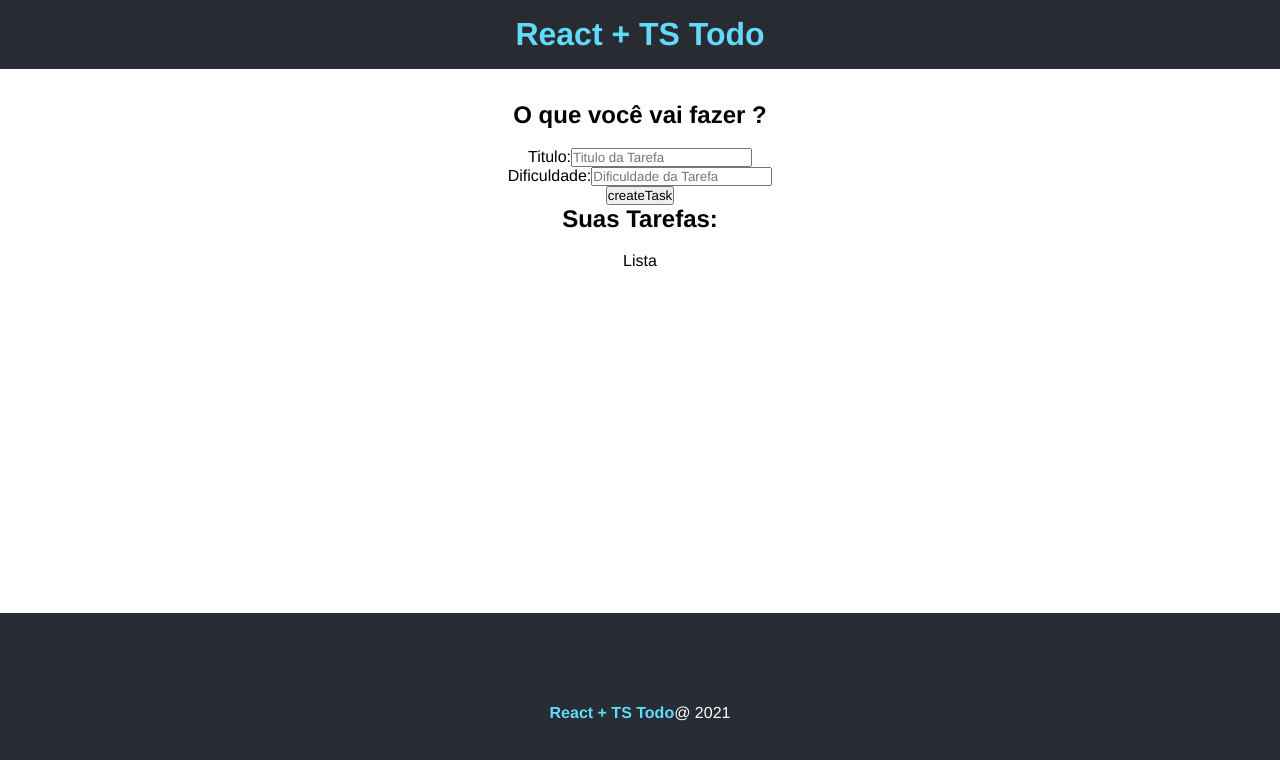
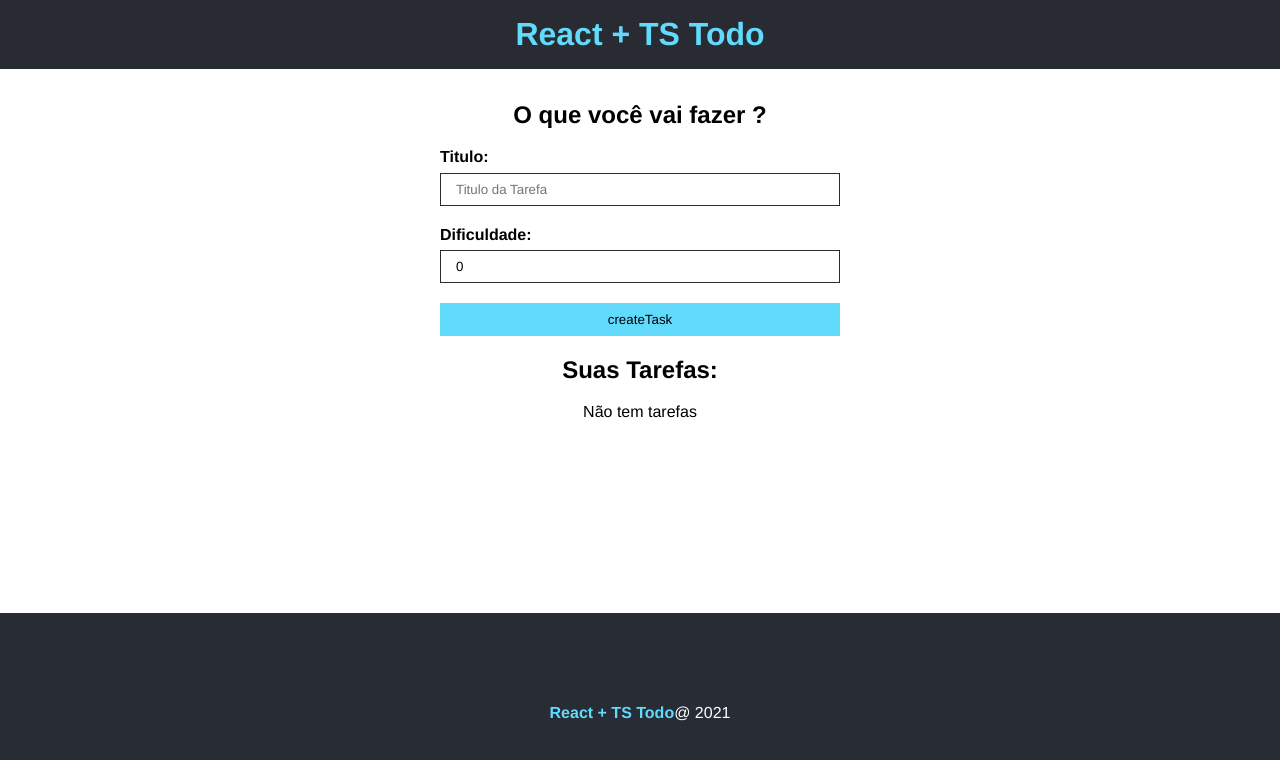
Before and after one commit to eduardoecsousa/Project_todo_list, a React (Create React App) app: page / in a window 1280 px wide. Shown: the top 760 px of the page. Built offline with nearby package versions, Linux system fonts and the light colour scheme.

Commit message:
ajustado fomulario e implementado a logica de lista

```diff
--- a/src/App.tsx
+++ b/src/App.tsx
@@ -1,22 +1,26 @@
-import React from 'react';
+import React, { useState } from 'react';
 import Footer from './components/footer/Footer';
 import Header from './components/header/Header';
 import styles from './App.module.css';
 import TaskForm from './components/form/TaskForm';
 import TaskList from './components/list/TaskList';
+import { ITask } from './interface/task';
 
 function App() {
+
+  const [taskList, setTaskList] = useState<ITask[]>([]);
+
   return (
     <div>
       <Header />
       <main className={styles.main}>
         <div>
           <h2>O que você vai fazer ?</h2>
-          <TaskForm btnText="createTask"/>
+          <TaskForm btnText="createTask" taskList={taskList} setTaskList={setTaskList} />
         </div>
         <div>
           <h2>Suas Tarefas:</h2>
-          <TaskList />
+          <TaskList taskList={taskList} />
         </div>
       </main>
       <Footer />
--- a/src/components/form/TaskForm.module.css
+++ b/src/components/form/TaskForm.module.css
@@ -0,0 +1,37 @@
+.form {
+  display: flex;
+  flex-direction: column;
+  max-width: 400px;
+  margin: 0 auto;
+}
+
+.form input {
+  padding: 8px 15px;
+  margin-bottom: 1.5em;
+  border-radius: 0;
+  border: 1px solid #282c34;
+}
+
+.form input[type="submit"] {
+  background-color: #61dafb;
+  border: 1px solid #61dafb;
+  color: #000;
+  transition: .5s;
+  cursor: pointer;
+}
+
+.form input[type="submit"]:hover {
+  background-color: #fff;
+  border-color: #282c34;
+}
+
+.input_container {
+  display: flex;
+  flex-direction: column;
+  text-align: left;
+}
+
+.input_container label {
+  font-weight: bold;
+  margin-bottom: 0.4em;
+}
--- a/src/components/form/TaskForm.tsx
+++ b/src/components/form/TaskForm.tsx
@@ -1,19 +1,61 @@
-import React from 'react';
+import React, { useState, ChangeEvent, FormEvent, useEffect } from 'react';
+import style from './TaskForm.module.css';
+import { ITask } from '../../interface/task';
+
 
 type Props = {
   btnText: string;
+  taskList: ITask[];
+  setTaskList?: React.Dispatch<React.SetStateAction<ITask[]>>;
 }
 
-const TaskForm = ({btnText}: Props) => {
+const TaskForm = ({btnText, taskList, setTaskList}: Props) => {
+
+  const [id, setId] = useState<number>(0);
+  const [title, setTitle] = useState<string>('');
+  const [difficulty, setDifficulty] = useState<number>(0);
+
+  const addTaskHandler = (e: FormEvent<HTMLFormElement>) => {
+    e.preventDefault();
+    const id = Math.floor(Math.random() * 1000);
+
+    const newTask: ITask = {id, title, difficulty }
+
+    setTaskList!([...taskList, newTask]);
+
+    setTitle("");
+    setDifficulty(0);
+  };
+
+  const handleChange = (e: ChangeEvent<HTMLInputElement>) => {
+    if (e.target.name === 'title') {
+      setTitle(e.target.value);
+    } else {
+      setDifficulty(Number(e.target.value));
+    }
+  };
+
   return (
-    <form>
-      <div>
+    <form onSubmit={ addTaskHandler } className={style.form}>
+      <div className={style.input_container}>
         <label htmlFor="title">Titulo:</label>
-        <input type="text" name="title" placeholder="Titulo da Tarefa" />
+        <input
+          type="text"
+          name="title"
+          placeholder="Titulo da Tarefa"
+          onChange={ handleChange }
+          value={title}
+        />
       </div>
-      <div>
+      <div className={style.input_container}>
         <label htmlFor="difficulty">Dificuldade:</label>
-        <input type="text" name="difficulty" placeholder="Dificuldade da Tarefa" />
+        <input
+          type="number"
+          name="difficulty"
+          placeholder="Dificuldade da Tarefa"
+          onChange={ handleChange }
+          value={difficulty}
+        />
       </div>
       <input type="submit" value={btnText} />
     </form>
--- a/src/components/list/TaskList.tsx
+++ b/src/components/list/TaskList.tsx
@@ -1,10 +1,31 @@
 import React from 'react';
+import style from './TaskList.module.css';
+import { ITask } from '../../interface/task';
 
-type Props = {}
+type Props = {
+  taskList: ITask[],
+}
 
-const TaskList = (props: Props) => {
+const TaskList = ({taskList}: Props) => {
   return (
-    <div>Lista</div>
+    <>
+      {taskList.length > 0 ? (
+        taskList.map((task) => (
+          <div key={task.id}>
+            <div>
+              <h4>{task.title}</h4>
+              <p>Dificuldade: {task.difficulty}</p>
+            </div>
+            <div>
+              <i className="bi bi-pencil"></i>
+              <i className="bi bi-trash"></i>
+            </div>
+          </div>
+        ))
+      ) : (
+        <p>Não tem tarefas</p>
+      )}
+    </>
   );
 }
 
--- /dev/null
+++ b/src/interface/task.ts
@@ -0,0 +1,5 @@
+export interface ITask {
+  id: number,
+  title: string,
+  difficulty: number,
+};
```
